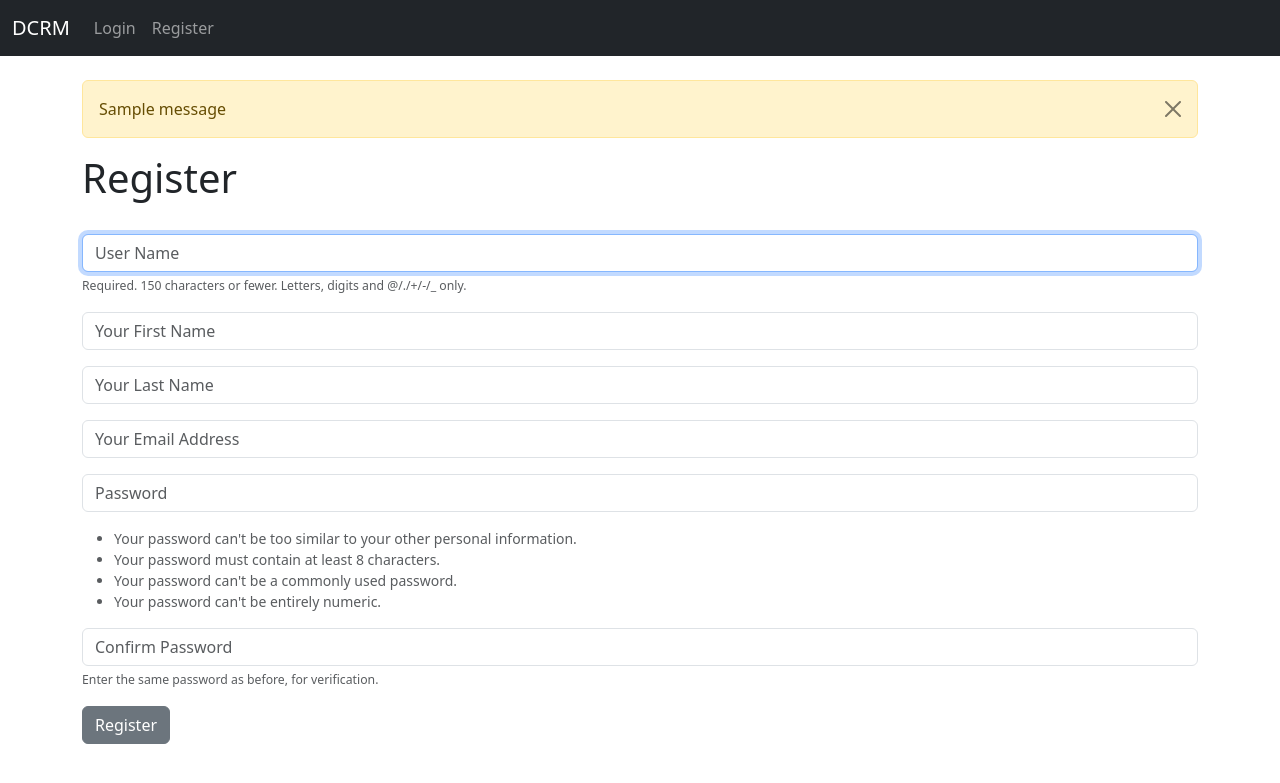
After one commit to hikkazaika/p1_py_dcrm, a Django app: page /register/ in a window 1280 px wide. The commit adds this page. Shown: the top 783 px of the page. Run offline with Django 5.2, Linux system fonts and the light colour scheme; tables that the repository leaves empty hold one stand-in row (values such as "Sample post"); one stand-in notice (Sample message) is shown.

Commit message:
Implementation of registration, login and logout

```diff
--- /dev/null
+++ b/dcrm/website/forms.py
@@ -0,0 +1,31 @@
+from django import forms
+from django.contrib.auth.forms import UserCreationForm
+from django.contrib.auth.models import User
+
+class SingUpForm(UserCreationForm):
+    email = forms.EmailField(label="", widget=forms.TextInput(attrs={'class':'form-control', 'placeholder':'Your Email Address'}))
+    first_name = forms.CharField(label="", max_length=100, widget=forms.TextInput(attrs={'class':'form-control', 'placeholder':'Your First Name'}))
+    last_name = forms.CharField(label="", max_length=100, widget=forms.TextInput(attrs={'class':'form-control', 'placeholder':'Your Last Name'}))
+
+
+    class Meta:
+        model = User
+        fields = ('username', 'first_name', 'last_name', 'email', 'password1', 'password2')
+
+    def __init__(self, *args, **kwargs):
+        super(SingUpForm, self).__init__(*args, **kwargs)
+
+        self.fields['username'].widget.attrs['class'] = 'form-control'
+        self.fields['username'].widget.attrs['placeholder'] = 'User Name'
+        self.fields['username'].label = ''
+        self.fields['username'].help_text = '<span class="form-text text-muted"><small>Required. 150 characters or fewer. Letters, digits and @/./+/-/_ only.</small></span>'
+
+        self.fields['password1'].widget.attrs['class'] = 'form-control'
+        self.fields['password1'].widget.attrs['placeholder'] = 'Password'
+        self.fields['password1'].label = ''
+        self.fields['password1'].help_text = '<ul class="form-text text-muted small"><li>Your password can\'t be too similar to your other personal information.</li><li>Your password must contain at least 8 characters.</li><li>Your password can\'t be a commonly used password.</li><li>Your password can\'t be entirely numeric.</li></ul>'
+
+        self.fields['password2'].widget.attrs['class'] = 'form-control'
+        self.fields['password2'].widget.attrs['placeholder'] = 'Confirm Password'
+        self.fields['password2'].label = ''
+        self.fields['password2'].help_text = '<span class="form-text text-muted"><small>Enter the same password as before, for verification.</small></span>'
--- /dev/null
+++ b/dcrm/website/templates/base.html
@@ -0,0 +1,30 @@
+<!doctype html>
+<html lang="en">
+  <head>
+    <meta charset="utf-8">
+    <meta name="viewport" content="width=device-width, initial-scale=1">
+    <title>DEMO CRM</title>
+    <link href="https://cdn.jsdelivr.net/npm/bootstrap@5.3.3/dist/css/bootstrap.min.css" rel="stylesheet" integrity="sha384-QWTKZyjpPEjISv5WaRU9OFeRpok6YctnYmDr5pNlyT2bRjXh0JMhjY6hW+ALEwIH" crossorigin="anonymous">
+  </head>
+  <body>
+    {% include 'navbar.html'%}
+
+    <div class="container">
+        <br/>
+
+        {% if messages %}
+          {% for message in messages %}
+            <div class="alert alert-warning alert-dismissible fade show" role="alert">
+              {{ message }}
+              <button type="button" class="btn-close" data-bs-dismiss="alert" aria-label="Close"></button>
+            </div>
+          {% endfor %}
+        {% endif %}
+
+        {% block content %}
+        {% endblock  %}
+    </div>
+
+    <script src="https://cdn.jsdelivr.net/npm/bootstrap@5.3.3/dist/js/bootstrap.bundle.min.js" integrity="sha384-YvpcrYf0tY3lHB60NNkmXc5s9fDVZLESaAA55NDzOxhy9GkcIdslK1eN7N6jIeHz" crossorigin="anonymous"></script>
+  </body>
+</html>
--- /dev/null
+++ b/dcrm/website/templates/navbar.html
@@ -0,0 +1,25 @@
+<nav class="navbar navbar-expand-lg navbar-dark bg-dark">
+    <div class="container-fluid">
+      <a class="navbar-brand" href="{% url "home" %}">DCRM</a>
+      <button class="navbar-toggler" type="button" data-bs-toggle="collapse" data-bs-target="#navbarSupportedContent" aria-controls="navbarSupportedContent" aria-expanded="false" aria-label="Toggle navigation">
+        <span class="navbar-toggler-icon"></span>
+      </button>
+      <div class="collapse navbar-collapse" id="navbarSupportedContent">
+        <ul class="navbar-nav me-auto mb-2 mb-lg-0">
+
+            {% if user.is_authenticated %}
+              <li class="nav-item">
+                <a class="nav-link" href="{% url 'logout' %}">Logout</a>
+              </li>
+            {% else %}
+              <li class="nav-item">
+                <a class="nav-link" href="{% url 'home' %}">Login</a>
+              </li>
+              <li class="nav-item">
+                <a class="nav-link" href="{% url 'register' %}">Register</a>
+              </li>
+            {% endif %}
+        </ul>
+      </div>
+    </div>
+  </nav>
--- /dev/null
+++ b/dcrm/website/templates/register.html
@@ -0,0 +1,26 @@
+{% extends "base.html" %}
+{% block content %}
+
+<h1>Register</h1>
+<br/>
+
+<form method="POST" action="">
+    {% csrf_token %}
+    {% if form.errors  %}
+        <div class="alert alert-warning alert-dismissible fade show" role="alert">
+            Your Form Has Errors
+            {% for field in form %}
+                {% if field.errors %}
+                    {{ field.errors }}
+                {% endif %}
+            {% endfor %}
+            <button type="button" class="btn-close" data-bs-dismiss="alert" aria-label="Close">
+            </button>
+        </div>
+    {% endif %}
+
+    {{ form.as_p}}
+
+    <button type="submit" class="btn btn-secondary">Register</button>
+</form>
+{% endblock %}
--- a/dcrm/website/urls.py
+++ b/dcrm/website/urls.py
@@ -3,4 +3,7 @@ from . import views
 
 urlpatterns = [
     path('', views.home, name='home'),
+    # path('login/', views.login_user, name='login'),
+    path('login/', views.logout_user, name='logout'),
+    path('register/', views.register_user, name='register'),
 ]
--- a/dcrm/website/views.py
+++ b/dcrm/website/views.py
@@ -1,4 +1,47 @@
-from django.shortcuts import render
+from django.shortcuts import redirect, render
+from django.contrib.auth import authenticate, login, logout
+from django.contrib import messages
+from .forms import SingUpForm
 
 def home(request):
-    return render(request, 'home.html', {})
+    # Проверка входа в систему
+    if request.method == 'POST':
+        username = request.POST['username']
+        password = request.POST['password']
+        # Authenticate
+        user = authenticate(request, username=username, password=password)
+        if user is not None:
+            login(request, user)
+            messages.success(request, "You Have Been Logged In!")
+            return redirect('home')
+        else:
+            messages.error(request, "There Was An Error Logging In, Please Try Again...")
+            return redirect('home')
+    else:
+        return render(request, 'home.html', {})
+
+# def login_user(request):
+#     pass
+
+def logout_user(request):
+    logout(request)
+    messages.success(request, "You Have Been Logged Out...")
+    return redirect('home')
+
+def register_user(request):
+    if request.method == 'POST':
+        form = SingUpForm(request.POST)
+        if form.is_valid():
+            form.save()
+            # Authenticate and login
+            username = form.cleaned_data['username']
+            password = form.cleaned_data['password1']
+            user = authenticate(username=username, password=password)
+            login(request, user)
+            messages.success(request, "You Have Successfully Registered!")
+            return redirect('home')
+    else:
+        form = SingUpForm()
+        return render(request, 'register.html', {'form':form})
+
+    return render(request, 'register.html', {'form':form})
```
Also changed, not shown: dcrm/website/templates/home.html (+30 -1 lines).
